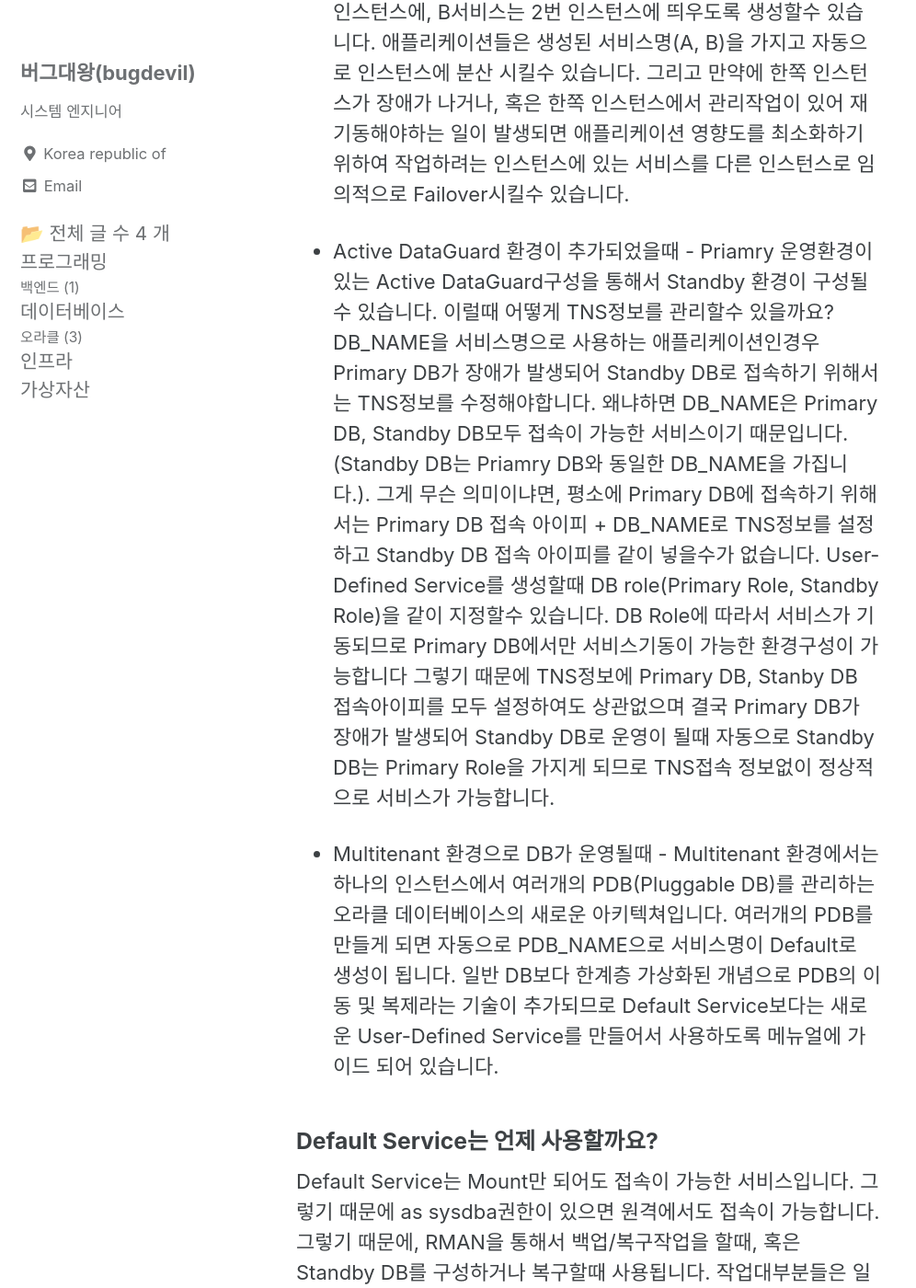
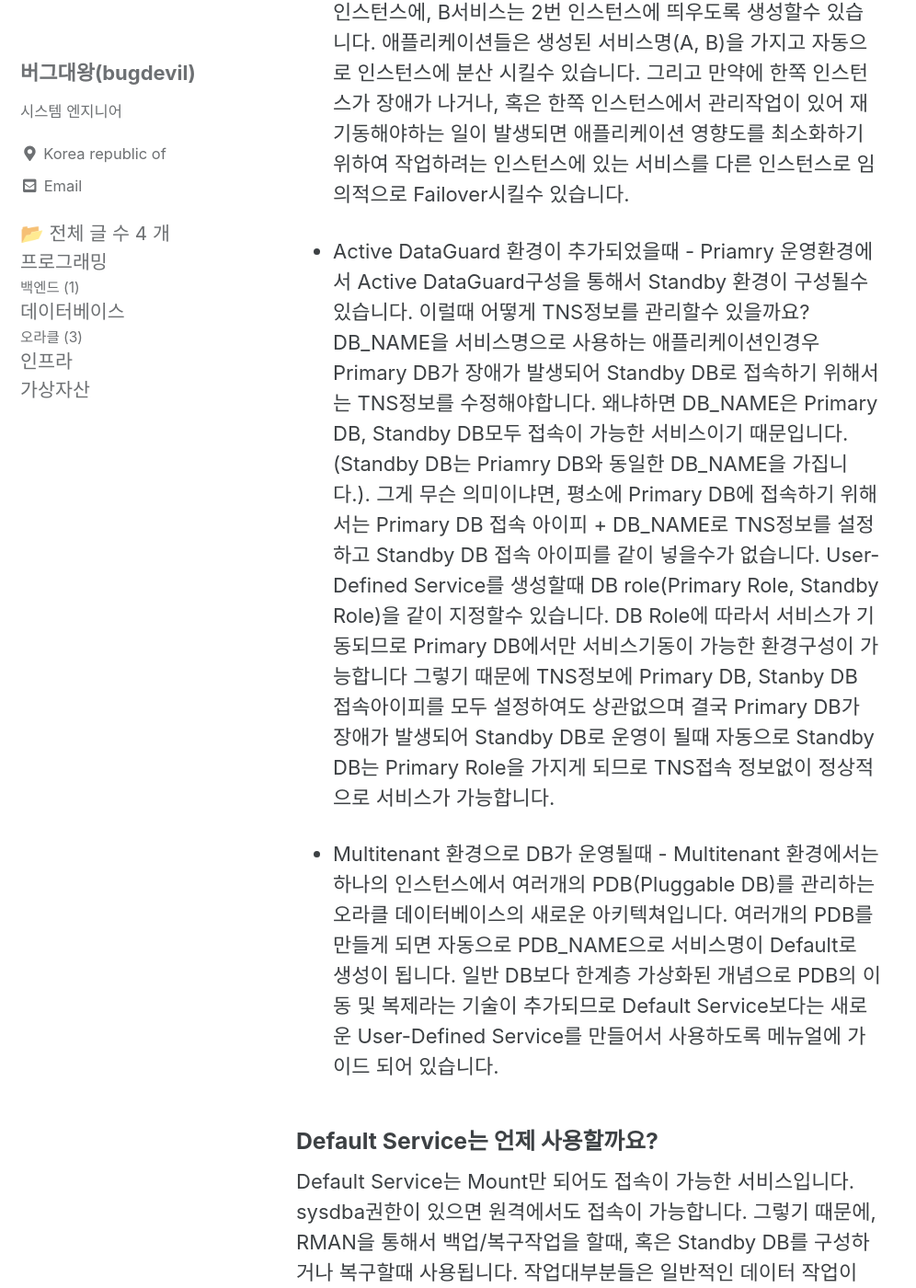
Before and after one commit to kosate/kosate.github.io, a Jekyll site: the page built from _posts/2023-09-04-do-not-use-default-services-for-app-connection.md, in a window 1280 px wide and 1400 px high, scrolled down 3120 px. Shown: the whole window at 92% size, without its empty margins (0-996 px from the left). Built offline with Jekyll 4.4.1, drawn with Linux system fonts in a browser that asks for light colours; cached includes are drawn as plain includes; a script that is not in the unit is left out; comment, search, counter and statistics services are not loaded; some of the changed text lies outside the part shown.

Commit message:
오타수정

```diff
--- a/_posts/2023-09-04-do-not-use-default-services-for-app-connection.md
+++ b/_posts/2023-09-04-do-not-use-default-services-for-app-connection.md
@@ -54,13 +54,13 @@ toc : true
 
 - RAC환경에서 애플리케이션 분산을 하고 싶을때 - RAC환경에서는 서비스할수 있는 여러개의 인스턴스가 존재하게 되는데, A업무를 1번 인스턴스, B업무는 2번 인스턴스에서 접속해서 리소스를 잘 사용할수 있는 환경을 구성할수 있겠죠. DB_NAME는 모든 인스턴스에서 접속이 가능한 Default Service이므로 업무를 분리하기에는 적합하지 않는 서비스입니다.(DB_NAME으로 인스턴스를 분리한다면 TNS 정보에서 접속 아이피 순서를 조정해서 할수는 있습니다). User-Defined Service를 생성할때 A서비스를 1번 인스턴스에, B서비스는 2번 인스턴스에 띄우도록 생성할수 있습니다. 애플리케이션들은 생성된 서비스명(A, B)을 가지고 자동으로 인스턴스에 분산 시킬수 있습니다. 그리고 만약에 한쪽 인스턴스가 장애가 나거나, 혹은 한쪽 인스턴스에서 관리작업이 있어 재기동해야하는 일이 발생되면 애플리케이션 영향도를 최소화하기 위하여 작업하려는 인스턴스에 있는 서비스를 다른 인스턴스로 임의적으로 Failover시킬수 있습니다.
 
-- Active DataGuard 환경이 추가되었을때 - Priamry 운영환경이 있는 Active DataGuard구성을 통해서 Standby 환경이 구성될수 있습니다. 이럴때 어떻게 TNS정보를 관리할수 있을까요? DB_NAME을 서비스명으로 사용하는 애플리케이션인경우 Primary DB가 장애가 발생되어 Standby DB로 접속하기 위해서는 TNS정보를 수정해야합니다. 왜냐하면 DB_NAME은 Primary DB, Standby DB모두 접속이 가능한 서비스이기 때문입니다.(Standby DB는 Priamry DB와 동일한 DB_NAME을 가집니다.). 그게 무슨 의미이냐면, 평소에 Primary DB에 접속하기 위해서는 Primary DB 접속 아이피 + DB_NAME로 TNS정보를  설정하고 Standby DB 접속 아이피를 같이 넣을수가 없습니다. User-Defined Service를 생성할때 DB role(Primary Role, Standby Role)을 같이 지정할수 있습니다. DB Role에 따라서 서비스가 기동되므로 Primary DB에서만 서비스기동이 가능한 환경구성이 가능합니다 그렇기 때문에 TNS정보에 Primary DB, Stanby DB 접속아이피를 모두 설정하여도 상관없으며 결국 Primary DB가 장애가 발생되어 Standby DB로 운영이 될때 자동으로 Standby DB는 Primary Role을 가지게 되므로 TNS접속 정보없이 정상적으로 서비스가 가능합니다.
+- Active DataGuard 환경이 추가되었을때 - Priamry 운영환경에서 Active DataGuard구성을 통해서 Standby 환경이 구성될수 있습니다. 이럴때 어떻게 TNS정보를 관리할수 있을까요? DB_NAME을 서비스명으로 사용하는 애플리케이션인경우 Primary DB가 장애가 발생되어 Standby DB로 접속하기 위해서는 TNS정보를 수정해야합니다. 왜냐하면 DB_NAME은 Primary DB, Standby DB모두 접속이 가능한 서비스이기 때문입니다.(Standby DB는 Priamry DB와 동일한 DB_NAME을 가집니다.). 그게 무슨 의미이냐면, 평소에 Primary DB에 접속하기 위해서는 Primary DB 접속 아이피 + DB_NAME로 TNS정보를  설정하고 Standby DB 접속 아이피를 같이 넣을수가 없습니다. User-Defined Service를 생성할때 DB role(Primary Role, Standby Role)을 같이 지정할수 있습니다. DB Role에 따라서 서비스가 기동되므로 Primary DB에서만 서비스기동이 가능한 환경구성이 가능합니다 그렇기 때문에 TNS정보에 Primary DB, Stanby DB 접속아이피를 모두 설정하여도 상관없으며 결국 Primary DB가 장애가 발생되어 Standby DB로 운영이 될때 자동으로 Standby DB는 Primary Role을 가지게 되므로 TNS접속 정보없이 정상적으로 서비스가 가능합니다.
 
 - Multitenant 환경으로 DB가 운영될때 - Multitenant 환경에서는 하나의 인스턴스에서 여러개의 PDB(Pluggable DB)를 관리하는 오라클 데이터베이스의 새로운 아키텍쳐입니다. 여러개의 PDB를 만들게 되면 자동으로 PDB_NAME으로 서비스명이 Default로 생성이 됩니다. 일반 DB보다 한계층 가상화된 개념으로 PDB의 이동 및 복제라는 기술이 추가되므로 Default Service보다는 새로운 User-Defined Service를 만들어서 사용하도록 메뉴얼에 가이드 되어 있습니다.
 
 ### Default Service는 언제 사용할까요?
 
-Default Service는 Mount만 되어도 접속이 가능한 서비스입니다. 그렇기 때문에 as sysdba권한이 있으면 원격에서도 접속이 가능합니다.
+Default Service는 Mount만 되어도 접속이 가능한 서비스입니다. sysdba권한이 있으면 원격에서도 접속이 가능합니다.
 그렇기 때문에, RMAN을 통해서 백업/복구작업을 할때, 혹은 Standby DB를 구성하거나 복구할때 사용됩니다. 작업대부분들은 일반적인 데이터 작업이 아니라 관리적인 작업임을 알수 있습니다. 데이터베이스 관리자가 특수한 상황에서 사용하는 용도로 이해하면 좋을것 같습니다.
 
 
```
